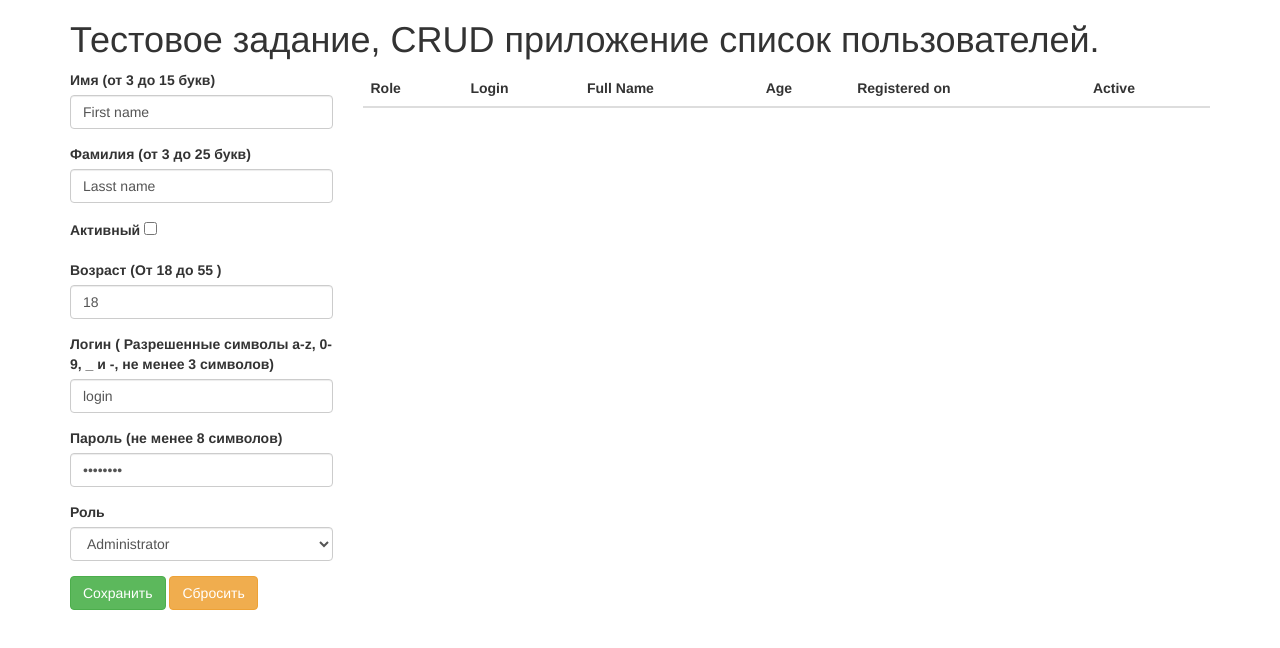
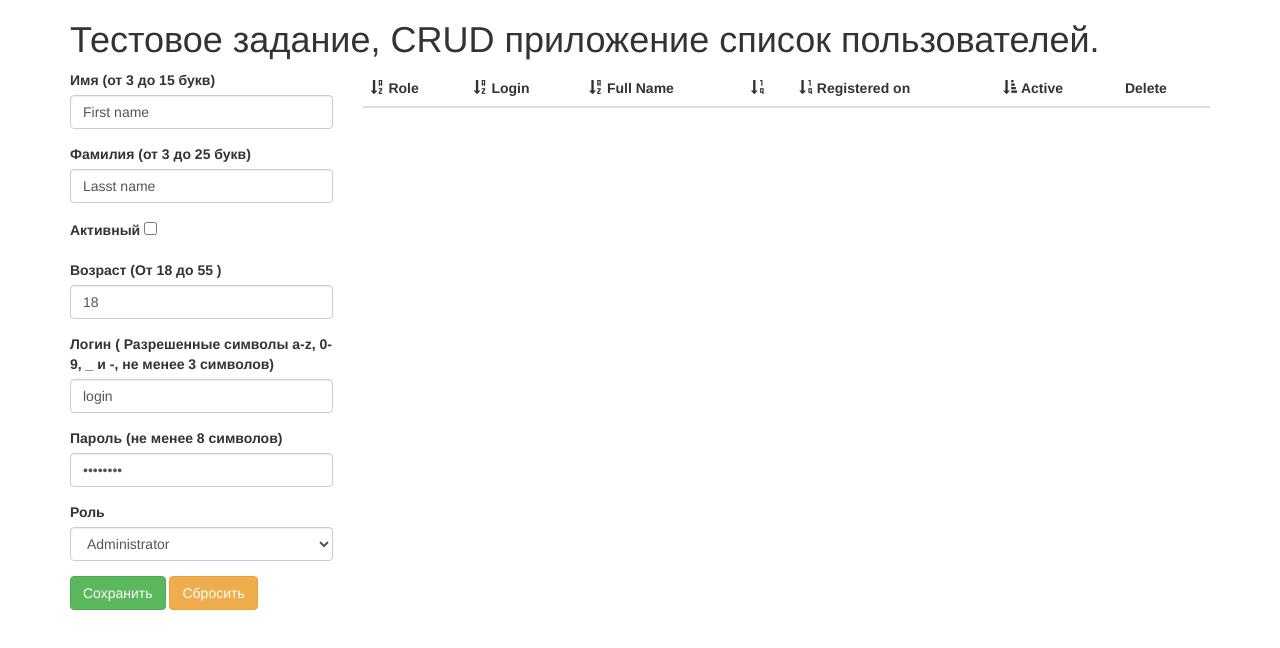
Before and after one commit to chemaxa/testTasks, a website built with webpack: page userList/public/index.html in a window 1280 px wide. Built offline with nearby package versions, Linux system fonts and the light colour scheme.

Commit message:
Add icons

```diff
--- a/userList/public/index.html
+++ b/userList/public/index.html
@@ -81,22 +81,18 @@
                 <table class="table table-hover" data-app-list="userList">
                     <thead>
                         <tr>
-                            <th data-app-sort="role">Role</th>
-                            <th data-app-sort="login">Login</th>
-                            <th data-app-sort="first_name">Full Name</th>
-                            <th data-app-sort="age">Age</th>
-                            <th data-app-sort="registered_on">Registered on</th>
-                            <th data-app-sort="active">Active</th>
+                            <th data-app-sort="role" ><span class="glyphicon glyphicon-sort-by-alphabet"></span>&nbsp;Role</th>
+                            <th data-app-sort="login"><span class="glyphicon glyphicon-sort-by-alphabet"></span>&nbsp;Login</th>
+                            <th data-app-sort="first_name"><span class="glyphicon glyphicon-sort-by-alphabet"></span>&nbsp;Full Name</th>
+                            <th data-app-sort="age"><span class="glyphicon glyphicon-sort-by-order"></span&nbsp;Age</th>
+                            <th data-app-sort="registered_on" ><span class="glyphicon glyphicon-sort-by-order"></span>&nbsp;Registered on</th>
+                            <th data-app-sort="active"><span class="glyphicon glyphicon-sort-by-attributes"></span>&nbsp;Active</th>
+                            <th>Delete</th>
                         </tr>
                     </thead>
                     <tbody>
                         <tr>
-                            <td>Administartor</td>
-                            <td>Otto</td>
-                            <td>Otto Shmidt</td>
-                            <td>27</td>
-                            <td>19.06.2016</td>
-                            <td>Yes</td>
+                            <td>Data is loading...</td>
                         </tr>
                     </tbody>
                 </table>
@@ -110,7 +106,6 @@
     <script src="assets/js/bootstrap.min.js"></script>
     <!-- App -->
     <script src="bundle.js"></script>
-
 </body>
 
 </html>
```
